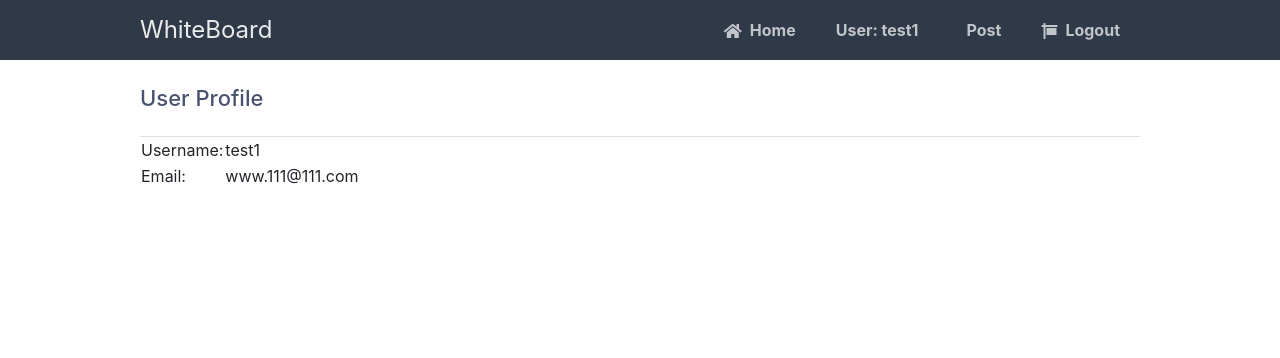
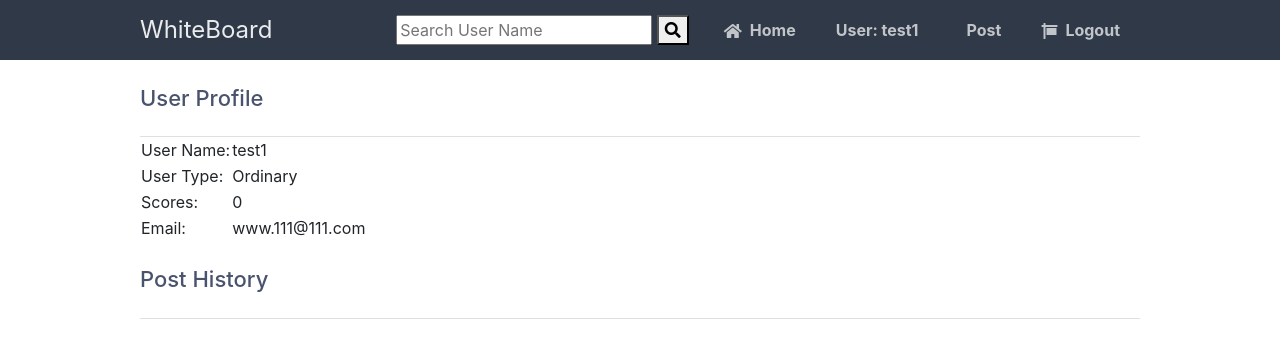
Before and after one commit to lindaerin/Teaming-System, a Flask app: page /poster_profile/1 in a window 1280 px wide. Shown: the top 358 px of the page. Run offline with Flask 2, Linux system fonts and the light colour scheme; a user stored in the database is signed in; data comes from the database, SQL or seed files in the repository; data that the repository does not hold is empty; some libraries are stand-ins or nearby versions.

Commit message:
added search user name feature, added post history at profile page, set the user_scores as default 0 and display on profile page, set the user_type as default 'Ordinary' when user register account and display at profile page,  fixed no error message when user reply an empty content, revised database file

```diff
--- a/main.py
+++ b/main.py
@@ -1,4 +1,4 @@
-from flask import Flask, render_template, request, redirect, url_for, session
+from flask import Flask, render_template, request, redirect, url_for, session, flash
 from flask_mysqldb import MySQL
 import MySQLdb.cursors
 import re
@@ -63,6 +63,7 @@ def into_reply(post_id):
 def add_reply():
     reply_content = request.form['reply_content']
     if not reply_content:
+        flash('Please fill out the form!')
         return redirect(url_for('into_reply', post_id=session['post_id']))
     else:
         cursor = mysql.connection.cursor(MySQLdb.cursors.DictCursor)
@@ -145,7 +146,6 @@ def register():
 @app.context_processor
 def my_context_processor():
     user_id = session.get('user_id')
-    print('user_id', user_id)
     if user_id:
         cursor = mysql.connection.cursor(MySQLdb.cursors.DictCursor)
         cursor.execute('SELECT * FROM tb_user WHERE user_id = %s', (user_id,))
@@ -165,8 +165,12 @@ def profile():
         cursor = mysql.connection.cursor(MySQLdb.cursors.DictCursor)
         cursor.execute('SELECT * FROM tb_user WHERE user_id = %s', [session['user_id']])
         account = cursor.fetchone()
+        cursor.execute('SELECT post_title, post_content, post_time, user_name, post_id, user_id'
+                       ' FROM tb_post WHERE user_id = %s order by -post_time', [session['user_id']])
+        # Fetch all records and return result
+        post = cursor.fetchall()
         # Show the profile page with account info
-        return render_template('profile.html', account=account)
+        return render_template('profile.html', account=account, post=post)
     # User is not loggedin redirect to login page
     return redirect(url_for('login'))
 
@@ -178,7 +182,10 @@ def poster_profile(poster_id):
     cursor = mysql.connection.cursor(MySQLdb.cursors.DictCursor)
     cursor.execute('SELECT * FROM tb_user WHERE user_id = %s', (poster_id,))
     account = cursor.fetchone()
-    return render_template('profile.html', poster_account=account)
+    cursor.execute('SELECT post_title, post_content, post_time, user_name, post_id, user_id'
+                   ' FROM tb_post WHERE user_id = %s order by -post_time', (poster_id,))
+    post = cursor.fetchall()
+    return render_template('profile.html', poster_account=account, post=post)
 
 
 
@@ -226,5 +233,21 @@ def post():
     return render_template('post.html', msg=msg)
 
 
+# search bar
+@app.route('/search/', methods=['GET', 'POST'])
+@login_required
+def search():
+    if request.method == "POST" and 'username' in request.form:
+        username = request.form['username']
+        cursor = mysql.connection.cursor(MySQLdb.cursors.DictCursor)
+        # search by username
+        cursor.execute('SELECT * FROM tb_post WHERE user_name = %s', (username,))
+        account = cursor.fetchone()
+        if account:
+            return redirect(url_for('poster_profile', poster_id=account['user_id']))
+    flash('User does not exist')
+    return redirect(url_for('home'))
+
+
 if __name__ == '__main__':
     app.run(debug=True)
--- a/templates/layout.html
+++ b/templates/layout.html
@@ -13,17 +13,32 @@
 		<script src="https://stackpath.bootstrapcdn.com/bootstrap/4.4.1/js/bootstrap.min.js"
 				integrity="sha384-wfSDF2E50Y2D1uUdj0O3uMBJnjuUD4Ih7YwaYd1iqfktj0Uod8GCExl3Og8ifwB6"
 				crossorigin="anonymous"></script>
+
+		<script src="//code.jquery.com/jquery-1.11.1.min.js"></script>
+	    <script type="text/javascript" src="{{ url_for('static', filename='js/bootstrap.min.js') }}"></script>
+        <script>
+            $('#flash-overlay-modal').modal();
+        </script>
+
 	</head>
 	<body class>
 		<nav class="navtop">
 			<div>
 				<h1>WhiteBoard</h1>
 				{% if account %}
+					<form action="{{ url_for('search') }}" method="post" class="active" style="padding: 15px;">
+      							<input type="text" placeholder="Search User Name" name="username">
+								<button type="submit"><i class="fa fa-search"></i></button>
+						</form>
 					<a href="/"><i class="fas fa-home"></i>Home</a>
 					<a href="{{ url_for('profile') }}">User: {{ account.user_name }}</a>
 					{% block nav %}{% endblock %}
 					<a href="{{ url_for('logout') }}"><i class="fas fa-sign"></i>Logout</a>
 				{% else %}
+					<form action="{{ url_for('search') }}" method="post" class="active" style="padding: 15px;">
+      							<input type="text" placeholder="Search User Name" name="username">
+								<button type="submit"><i class="fa fa-search"></i></button>
+						</form>
                 	<a href="/"><i class="fas fa-home"></i>Home</a>
 					<a href="{{ url_for('post') }}"><i class="fas fa-post"></i>Post</a>
 					<a href="{{ url_for('login') }}"><i class="fas fa-sign"></i>Login/Register</a>
--- a/templates/profile.html
+++ b/templates/profile.html
@@ -5,33 +5,65 @@
     {% endblock %}
 
 {% block content %}
-    {% if poster_account %}
     <div class="content">
         <h2>User Profile</h2>
+    {% if poster_account %}
         <table>
             <tr>
-                <td>Username:</td>
+                <td>User Name:</td>
                 <td>{{ poster_account.user_name }}</td>
+            </tr>
+            <tr>
+                <td>User Type:</td>
+                <td>{{ poster_account.user_type }}</td>
+            </tr>
+            <tr>
+                <td>Scores:</td>
+                <td>{{ poster_account.user_scores }}</td>
             </tr>
             <tr>
                 <td>Email:</td>
                 <td>{{ poster_account.email }}</td>
             </tr>
         </table>
-    </div>
+
     {% else %}
-    <div class="content">
-        <h2>User Profile</h2>
         <table>
             <tr>
-                <td>Username:</td>
+                <td>User Name:</td>
                 <td>{{ account.user_name }}</td>
+            </tr>
+            <tr>
+                <td>User Type:</td>
+                <td>{{ account.user_type }}</td>
+            </tr>
+            <tr>
+                <td>Scores:</td>
+                <td>{{ account.user_scores }}</td>
             </tr>
             <tr>
                 <td>Email:</td>
                 <td>{{ account.email }}</td>
             </tr>
         </table>
+    {% endif %}
+         <h2>Post History</h2>
+        <div class="main" style="padding: 0; background-color: #e2e1e8; margin: 0">
+    {% for ps in post %}
+       <ul>
+            <li>
+                <div class="post-group">
+                    <p class="post-title"><a href="{{ url_for('into_reply', post_id=ps.post_id) }}">
+                        {{ ps.post_title }}</a></p>
+                    <P class="post-content">{{ ps.post_content }}</P>
+                    <div class="post-info">
+                        <span class="post-author">{{ ps.user_name }}</a></span>
+                        <span class="post-time">{{ ps.post_time }}</span>
+                    </div>
+                </div>
+            </li>
+       </ul>
+    {% endfor %}
     </div>
-    {% endif %}
+</div>
 {% endblock %}
```
Also changed, not shown: csc322_database.sql (+10 -9 lines), templates/index.html (+14 -0 lines), templates/reply.html (+15 -0 lines).
